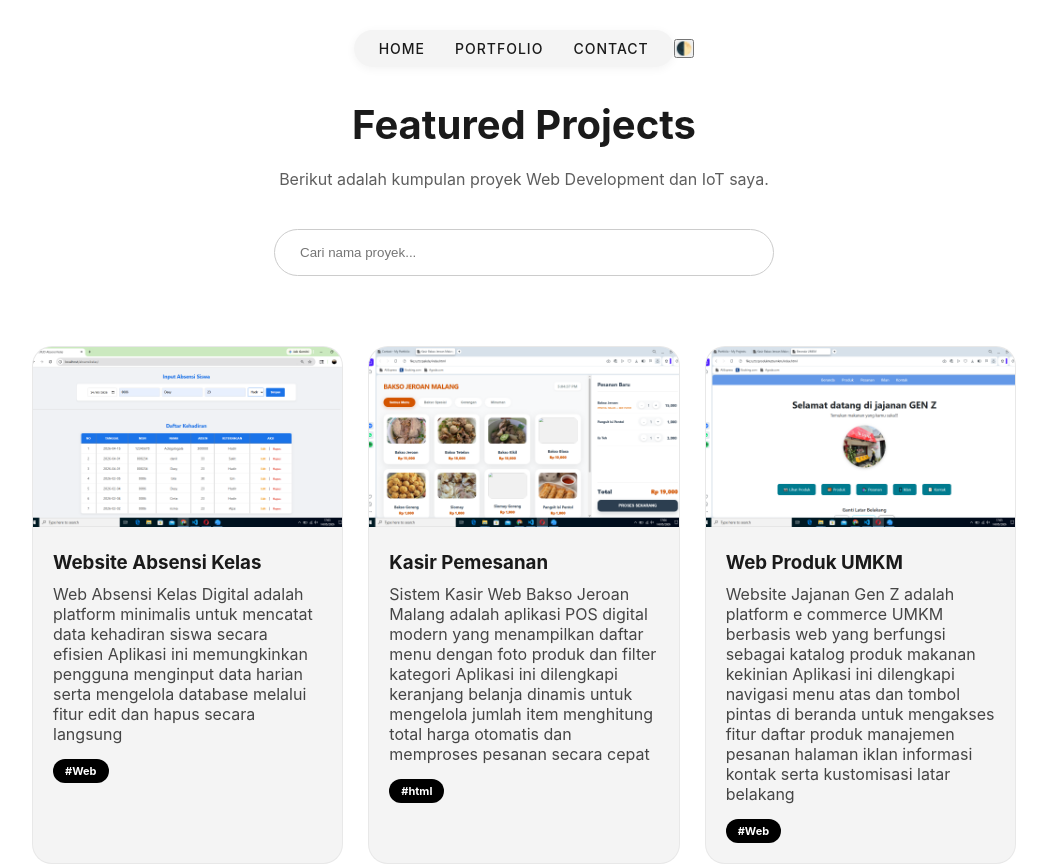
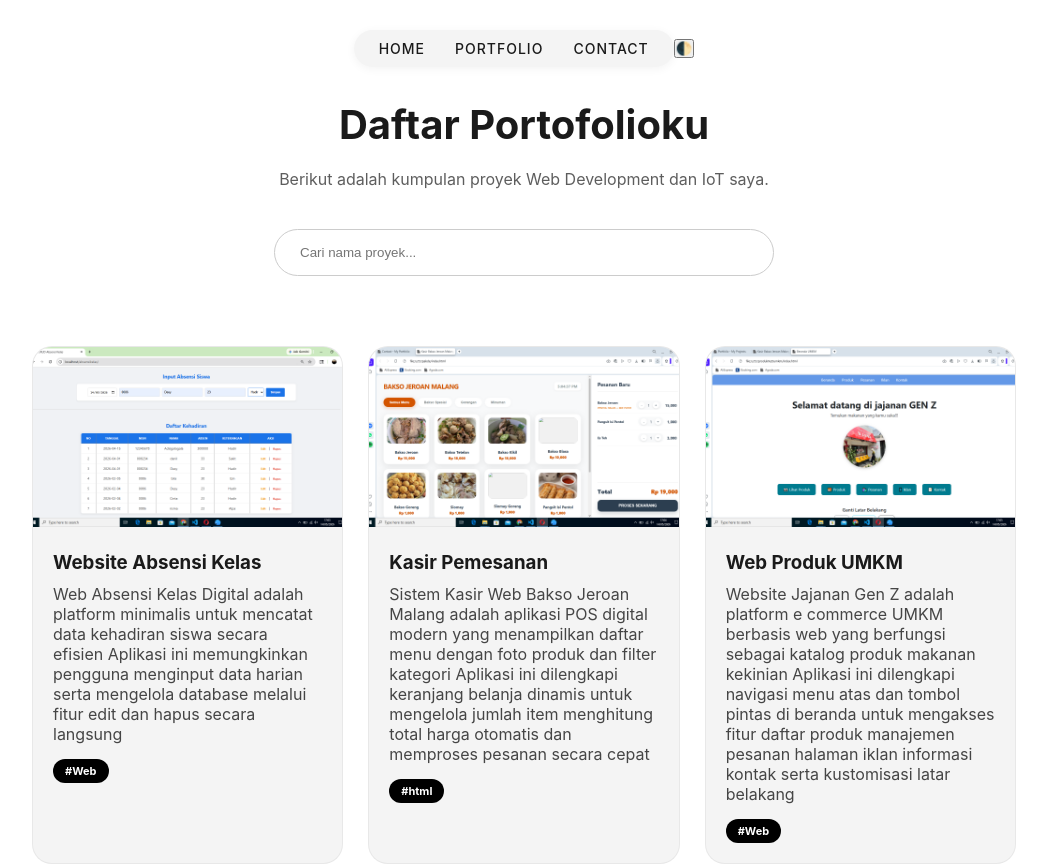
Before and after one commit to desyindah23/portofolio, a plain HTML site: page portfolio.html in a window 1280 px wide. Shown: the top 866 px of the page, without its empty margins (116-1163 px from the left). Drawn offline with Linux system fonts and the light colour scheme.

Commit message:
portoflio

```diff
--- a/portfolio.html
+++ b/portfolio.html
@@ -21,7 +21,7 @@
   <!-- Konten Utama Portfolio -->
   <main>
     <section style="padding: 100px 10% 40px;"> <!-- Padding atas ditambah agar tidak tertutup nav -->
-      <h2 style="text-align: center; margin-bottom: 20px; font-size: 2.5rem;">Featured Projects</h2>
+      <h2 style="text-align: center; margin-bottom: 20px; font-size: 2.5rem;">Daftar Portofolioku</h2>
       <p style="text-align: center; margin-bottom: 40px; opacity: 0.7;">Berikut adalah kumpulan proyek Web Development dan IoT saya.</p>
 
       <!-- Search Bar -->
```
